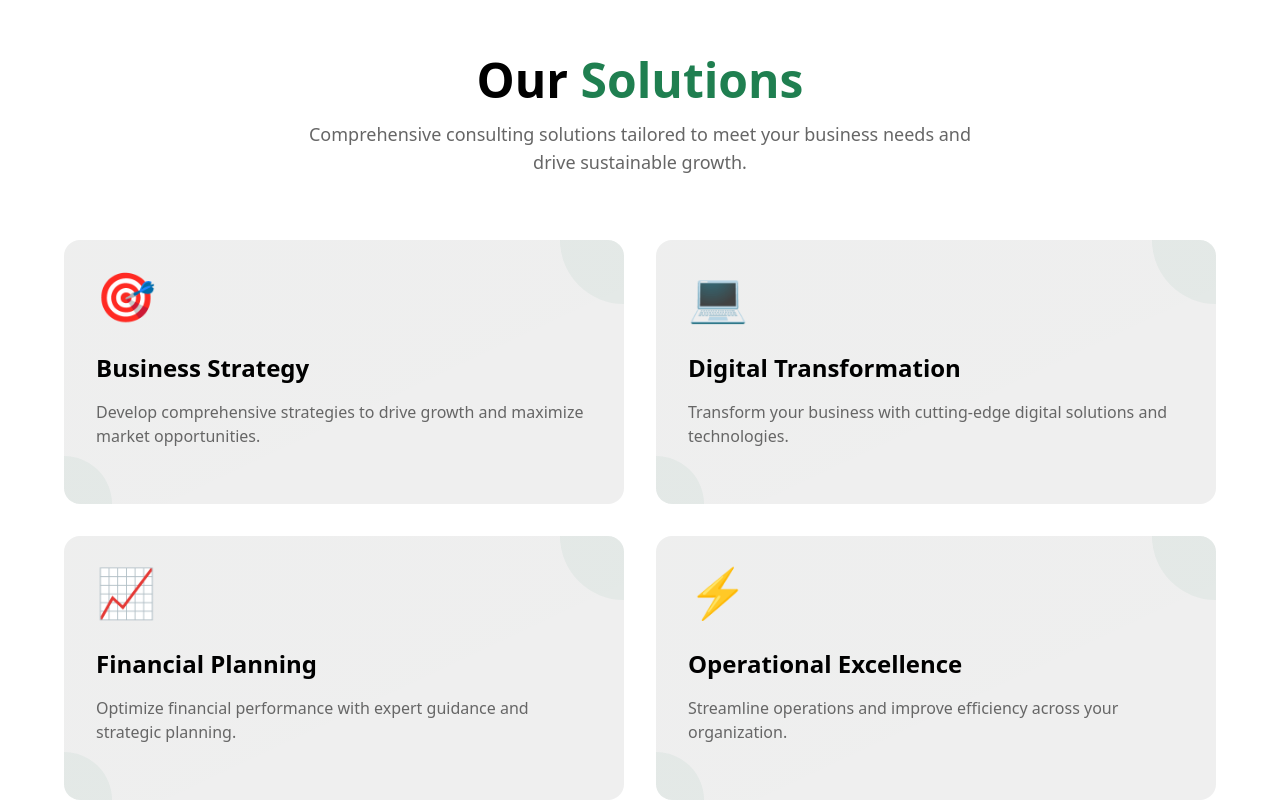
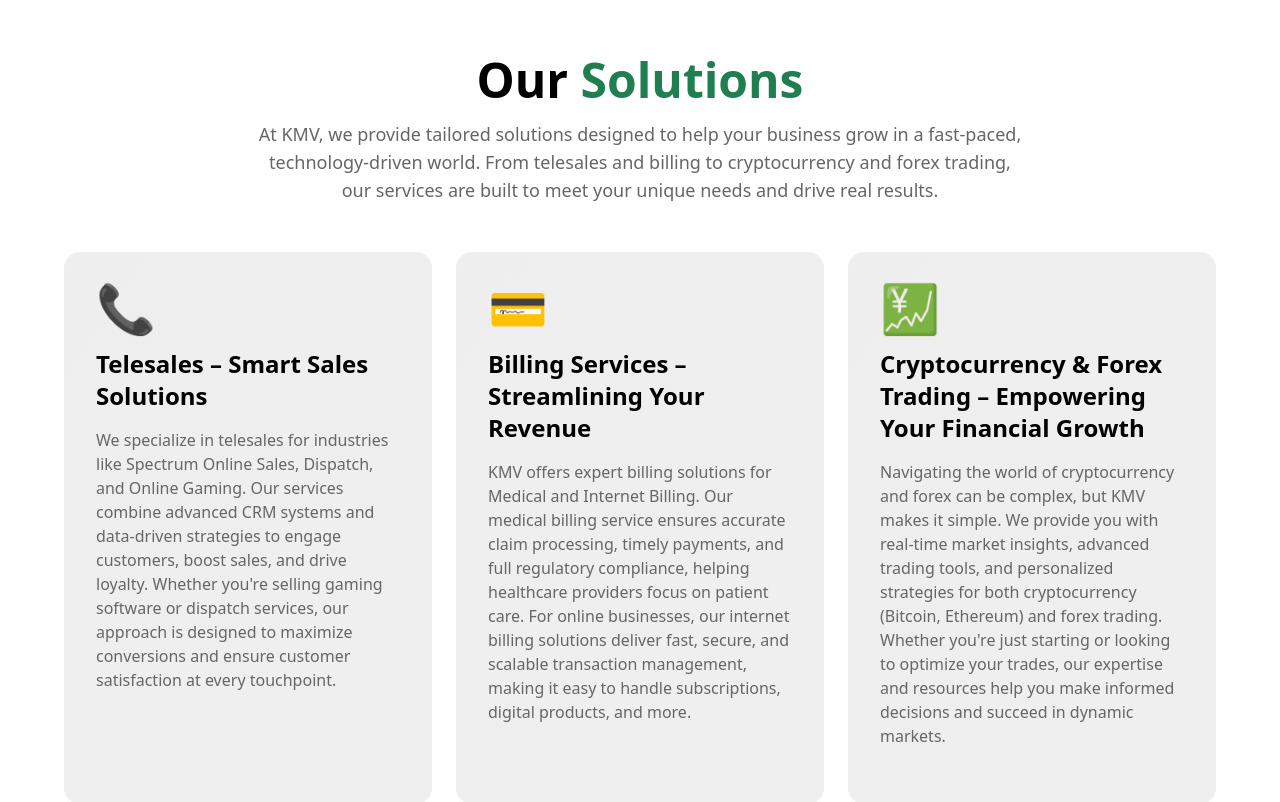
Before and after one commit to Alee-yusuf/KMV, a React (Create React App) app: page / in a window 1280 px wide. Shown: the part 2520-3322 px from the top of the page. Built offline with nearby package versions, Linux system fonts and the light colour scheme.

Commit message:
Update Solutions.jsx

```diff
--- a/src/components/Solutions.jsx
+++ b/src/components/Solutions.jsx
@@ -6,28 +6,22 @@
 
   const solutions = [
     {
-      title: 'Business Strategy',
-      description: 'Develop comprehensive strategies to drive growth and maximize market opportunities.',
-      icon: '🎯',
-      features: ['Market Analysis', 'Competitive Positioning', 'Growth Planning'],
+      title: 'Telesales – Smart Sales Solutions',
+      description: 'We specialize in telesales for industries like Spectrum Online Sales, Dispatch, and Online Gaming. Our services combine advanced CRM systems and data-driven strategies to engage customers, boost sales, and drive loyalty. Whether you\'re selling gaming software or dispatch services, our approach is designed to maximize conversions and ensure customer satisfaction at every touchpoint.',
+      icon: '📞',
+      features: ['Advanced CRM Systems', 'Data-Driven Strategies', 'Customer Engagement'],
     },
     {
-      title: 'Digital Transformation',
-      description: 'Transform your business with cutting-edge digital solutions and technologies.',
-      icon: '💻',
-      features: ['Process Automation', 'Digital Integration', 'Tech Strategy'],
+      title: 'Billing Services – Streamlining Your Revenue',
+      description: 'KMV offers expert billing solutions for Medical and Internet Billing. Our medical billing service ensures accurate claim processing, timely payments, and full regulatory compliance, helping healthcare providers focus on patient care. For online businesses, our internet billing solutions deliver fast, secure, and scalable transaction management, making it easy to handle subscriptions, digital products, and more.',
+      icon: '💳',
+      features: ['Accurate Claim Processing', 'Regulatory Compliance', 'Scalable Transaction Management'],
     },
     {
-      title: 'Financial Planning',
-      description: 'Optimize financial performance with expert guidance and strategic planning.',
-      icon: '📈',
-      features: ['Risk Management', 'Investment Planning', 'Financial Analysis'],
-    },
-    {
-      title: 'Operational Excellence',
-      description: 'Streamline operations and improve efficiency across your organization.',
-      icon: '⚡',
-      features: ['Process Optimization', 'Quality Management', 'Cost Reduction'],
+      title: 'Cryptocurrency & Forex Trading – Empowering Your Financial Growth',
+      description: 'Navigating the world of cryptocurrency and forex can be complex, but KMV makes it simple. We provide you with real-time market insights, advanced trading tools, and personalized strategies for both cryptocurrency (Bitcoin, Ethereum) and forex trading. Whether you\'re just starting or looking to optimize your trades, our expertise and resources help you make informed decisions and succeed in dynamic markets.',
+      icon: '💹',
+      features: ['Real-Time Market Insights', 'Advanced Trading Tools', 'Personalized Strategies'],
     },
   ];
 
@@ -44,8 +38,7 @@
   const itemVariants = {
     hidden: { y: 20, opacity: 0 },
     visible: {
-      y: 0,
-      opacity: 1,
+      y: 0, opacity: 1,
       transition: {
         duration: 0.5,
       },
@@ -53,7 +46,7 @@
   };
 
   return (
-    <section id='solutions' className="min-h-screen bg-background-light dark:bg-primary py-20 px-4 overflow-hidden">
+    <section id='solutions' className="min-h-screen bg-background-light dark:bg-primary py-20 px-4 sm:px-6 md:px-10 overflow-hidden">
       <motion.div
         className="container mx-auto"
         initial="hidden"
@@ -61,17 +54,16 @@
         viewport={{ once: true }}
         variants={containerVariants}
       >
-        <motion.div className="text-center mb-16" variants={itemVariants}>
-          <h2 className="text-5xl font-bold text-text-light dark:text-text-dark mb-4">
+        <motion.div className="text-center mb-12" variants={itemVariants}>
+          <h2 className="text-3xl sm:text-4xl md:text-5xl font-bold text-text-light dark:text-text-dark mb-4">
             Our <span className="text-accent">Solutions</span>
           </h2>
-          <p className="text-muted-light dark:text-text-dark/80 text-lg max-w-2xl mx-auto">
-            Comprehensive consulting solutions tailored to meet your business needs
-            and drive sustainable growth.
+          <p className="text-base sm:text-lg text-muted-light dark:text-text-dark/80 max-w-3xl mx-auto">
+            At KMV, we provide tailored solutions designed to help your business grow in a fast-paced, technology-driven world. From telesales and billing to cryptocurrency and forex trading, our services are built to meet your unique needs and drive real results.
           </p>
         </motion.div>
 
-        <div className="grid md:grid-cols-2 gap-8 max-w-6xl mx-auto">
+        <div className="grid grid-cols-1 sm:grid-cols-2 md:grid-cols-3 gap-6 max-w-6xl mx-auto">
           {solutions.map((solution, index) => (
             <motion.div
               key={solution.title}
@@ -82,11 +74,10 @@
               className="group"
             >
               <motion.div
-                className="h-full bg-muted-light/10 dark:bg-accent/20 rounded-2xl p-8 relative overflow-hidden cursor-pointer"
+                className="h-full bg-muted-light/10 dark:bg-accent/20 rounded-2xl p-6 sm:p-8 relative overflow-hidden cursor-pointer"
                 whileHover={{ scale: 1.02 }}
                 transition={{ type: 'spring', stiffness: 300 }}
               >
-                {/* Clean gradient background */}
                 <motion.div
                   className="absolute inset-0 bg-gradient-to-br from-accent/5 to-transparent"
                   animate={{
@@ -96,23 +87,20 @@
                   transition={{ duration: 0.3 }}
                 />
 
-                {/* Clean decorative elements */}
-                <div className="absolute top-0 right-0 w-32 h-32 bg-accent/5 rounded-full -mr-16 -mt-16 transform group-hover:scale-150 transition-transform duration-500" />
-                <div className="absolute bottom-0 left-0 w-24 h-24 bg-accent/5 rounded-full -ml-12 -mb-12 transform group-hover:scale-150 transition-transform duration-500" />
-
                 <div className="relative z-10">
                   <motion.span
-                    className="text-5xl mb-8 block transform transition-transform duration-300"
+                    className="text-4xl sm:text-5xl mb-4 block"
                     whileHover={{ scale: 1.2 }}
+                    aria-label={`Icon for ${solution.title}`}
                   >
                     {solution.icon}
                   </motion.span>
 
-                  <h3 className="text-2xl font-bold text-text-light dark:text-text-dark mb-4 group-hover:text-accent transition-colors duration-300">
+                  <h3 className="text-xl sm:text-2xl font-bold text-text-light dark:text-text-dark mb-4 group-hover:text-accent transition-colors duration-300">
                     {solution.title}
                   </h3>
 
-                  <p className="text-muted-light dark:text-text-dark/80 mb-6">
+                  <p className="text-sm sm:text-base text-muted-light dark:text-text-dark/80 mb-6">
                     {solution.description}
                   </p>
 
@@ -124,14 +112,14 @@
                     }}
                     transition={{ duration: 0.3 }}
                   >
-                    <ul className="space-y-3">
+                    <ul className="space-y-2">
                       {solution.features.map((feature, i) => (
                         <motion.li
                           key={feature}
                           initial={{ opacity: 0, x: -20 }}
                           animate={{ opacity: 1, x: 0 }}
                           transition={{ delay: i * 0.1 }}
-                          className="text-muted-light dark:text-text-dark flex items-center"
+                          className="text-sm sm:text-base text-muted-light dark:text-text-dark flex items-center"
                         >
                           <motion.span
                             className="w-2 h-2 bg-accent rounded-full mr-3"
```
